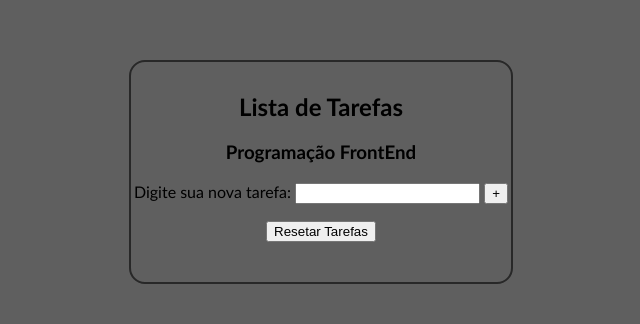
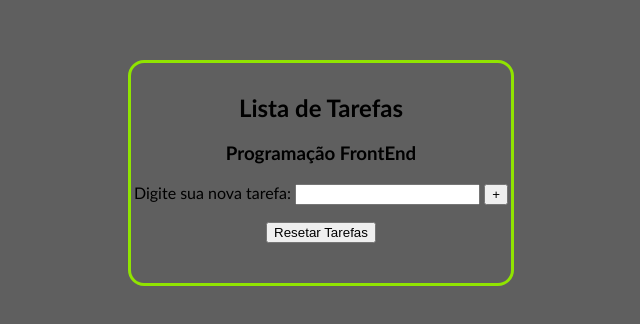
Before and after one commit to GustavoLisboa0/To-Do-List, a plain HTML site: page To do List/index.html in a window 1280 px wide. Shown: the part 248-572 px from the top of the page, without its empty margins (319-959 px from the left). Drawn offline with Linux system fonts and the light colour scheme.

Commit message:
manutenção 3

```diff
--- a/To do List/style.css
+++ b/To do List/style.css
@@ -6,7 +6,7 @@ body{
 }
 
 .border{
-    border: 2px solid #282828;
+    border: 3px solid #90e400;
     border-radius: 1rem;
     width: 30%;
     margin: auto;
```
